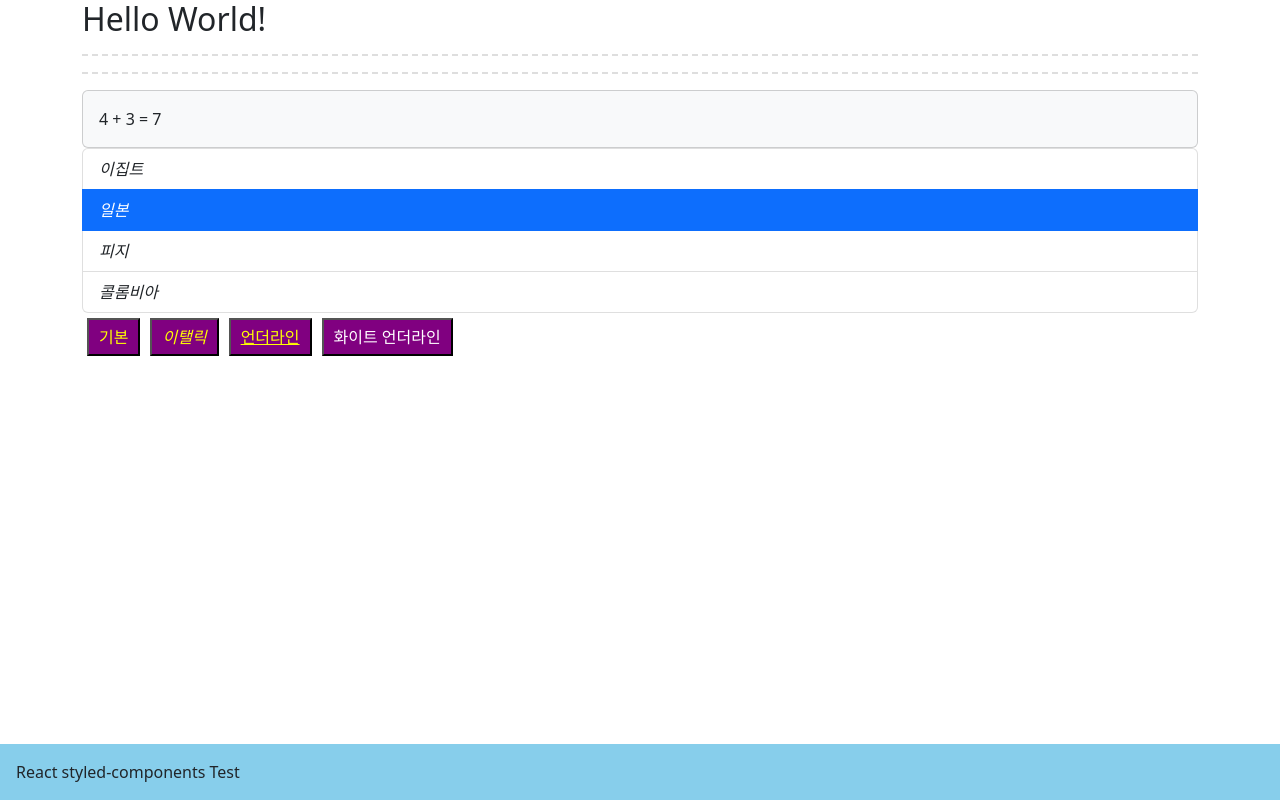
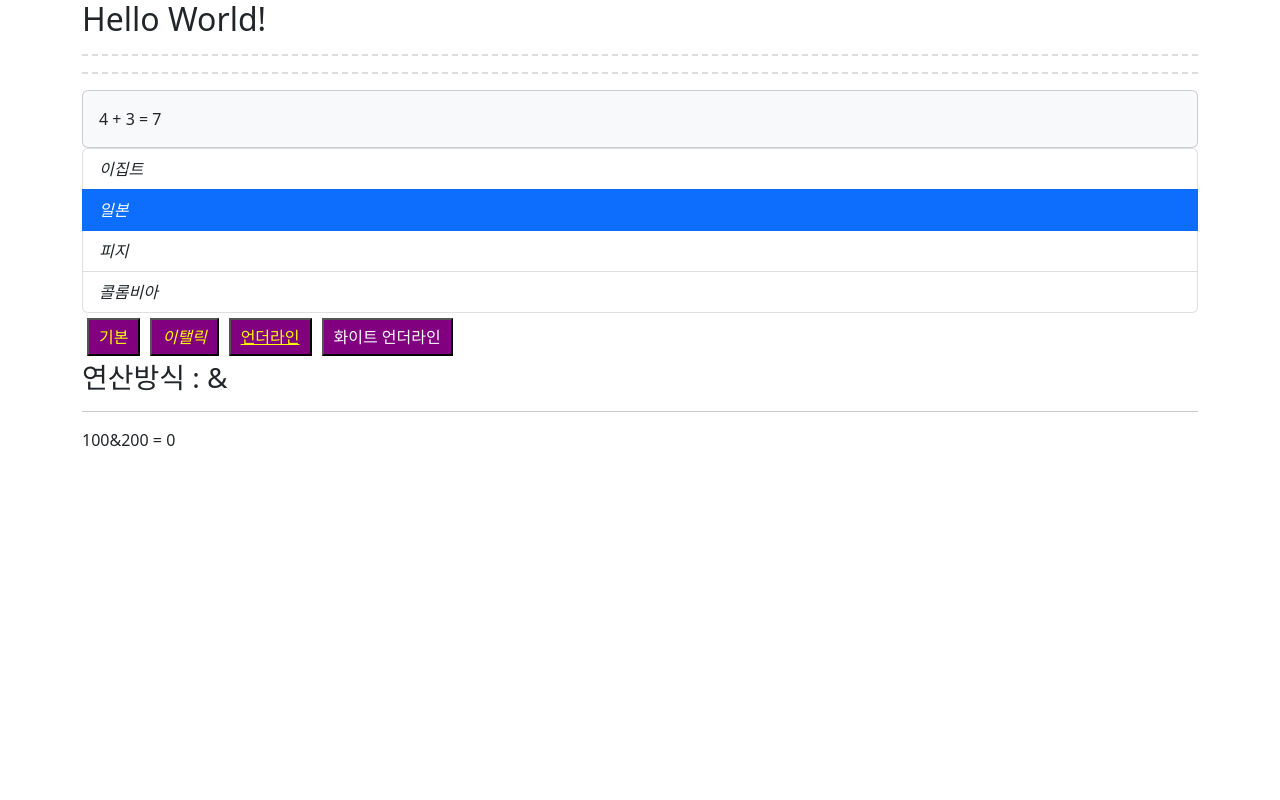
Before and after one commit to searchme86/ReactTypescript-works, a React (Create React App) app: page / in a window 1280 px wide. Built offline with nearby package versions, Linux system fonts and the light colour scheme.

Commit message:
➕ add prop-types

```diff
--- a/package.json
+++ b/package.json
@@ -12,6 +12,7 @@
     "@types/react-dom": "^18.0.8",
     "@types/styled-components": "^5.1.26",
     "bootstrap": "5.2",
+    "prop-types": "^15.8.1",
     "react": "^18.2.0",
     "react-dom": "^18.2.0",
     "react-scripts": "5.0.1",
--- a/src/App.tsx
+++ b/src/App.tsx
@@ -8,6 +8,7 @@ import {
   UnderLineButton,
   WhiteUnderlineButton,
 } from './Buttons';
+import Calc from './Calc';
 
 export type CountryType = {
   no: number;
@@ -23,6 +24,9 @@ function App() {
     { no: 3, country: '피지', visited: false },
     { no: 4, country: '콜롬비아', visited: false },
   ]);
+  const [x, setX] = useState<number>(100);
+  const [y, setY] = useState<number>(200);
+  const [oper, setOper] = useState<string>('&');
 
   const [theme, setTheme] = useState<string>('basic');
   const addResult = (x: number, y: number) => {
@@ -44,7 +48,8 @@ function App() {
       <ItalicButton>이탤릭</ItalicButton>
       <UnderLineButton>언더라인</UnderLineButton>
       <WhiteUnderlineButton>화이트 언더라인</WhiteUnderlineButton>
-      <Footer theme={theme} />
+      <Calc x={x} y={y} oper={oper} />
+      {/* <Footer theme={theme} /> */}
     </div>
   );
 }
--- /dev/null
+++ b/src/Calc.tsx
@@ -0,0 +1,51 @@
+import React from 'react';
+import PropTypes from 'prop-types';
+
+type CalcPropsTypes = {
+  x: number;
+  y: number;
+  oper: string;
+};
+
+function Calc(props: CalcPropsTypes) {
+  let result: number = 0;
+  switch (props.oper) {
+    case '+':
+      result = props.x + props.y;
+      break;
+    case '*':
+      result = props.x * props.y;
+      break;
+    default:
+      result = 0;
+  }
+  return (
+    <div>
+      <h3>연산방식 : {props.oper}</h3>
+      <hr />
+      <div className="">
+        {props.x}
+        {props.oper}
+        {props.y} = {result}
+      </div>
+    </div>
+  );
+}
+
+const calcChecker = (props: any, propName: string, componentName: string) => {
+  if (propName === 'oper') {
+    if (props[propName] !== '+' && props[propName] !== '*') {
+      return new Error(
+        `${propName} 속성의 값은 반드시 '+', "*" 만 허용합니다(at ${componentName})}`
+      );
+    }
+  }
+};
+
+Calc.propTypes = {
+  x: PropTypes.number.isRequired,
+  y: PropTypes.number.isRequired,
+  oper: calcChecker,
+};
+
+export default Calc;
```
Also changed, not shown: 1 other file (tests, documents, lock files or other folders).
